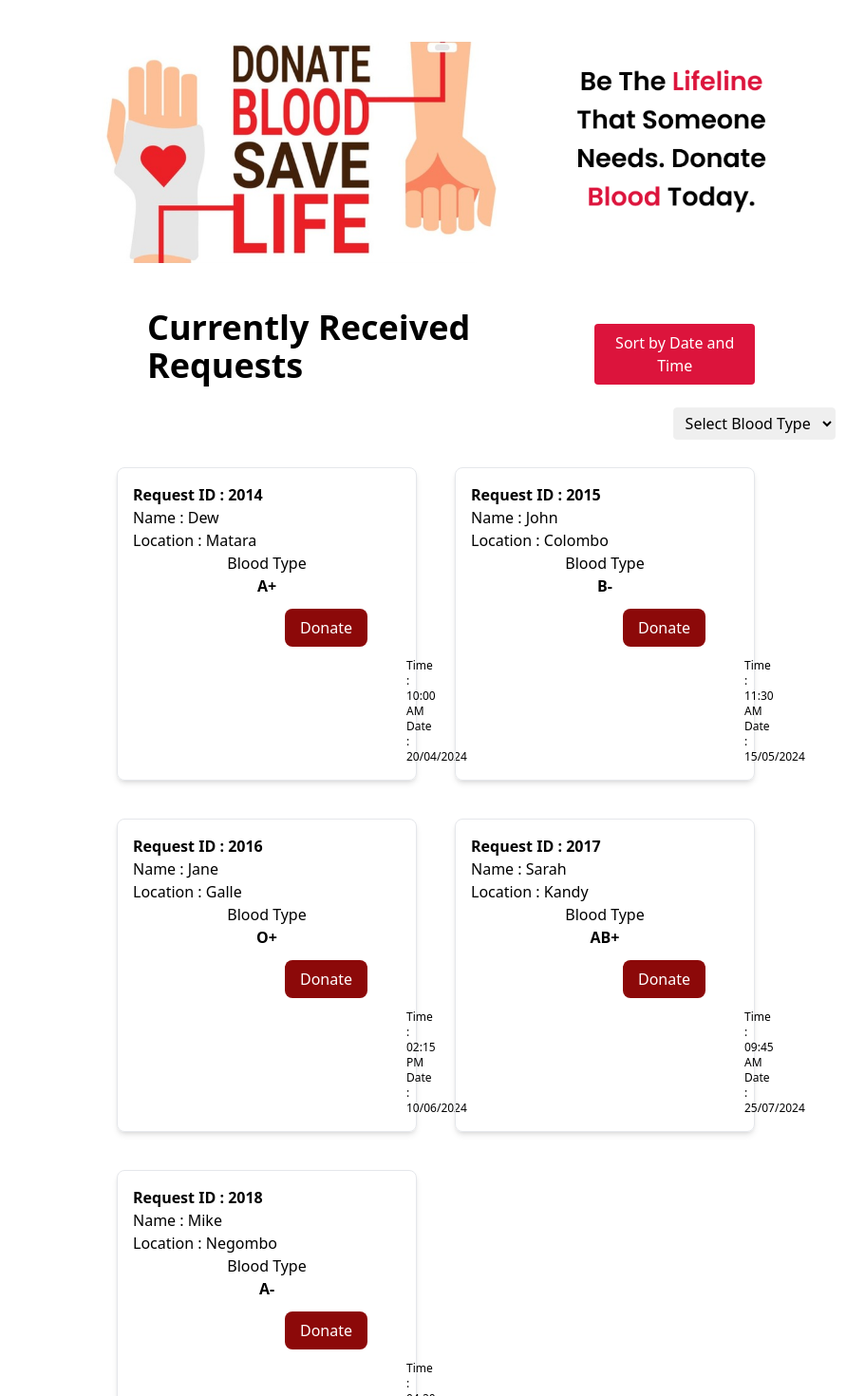
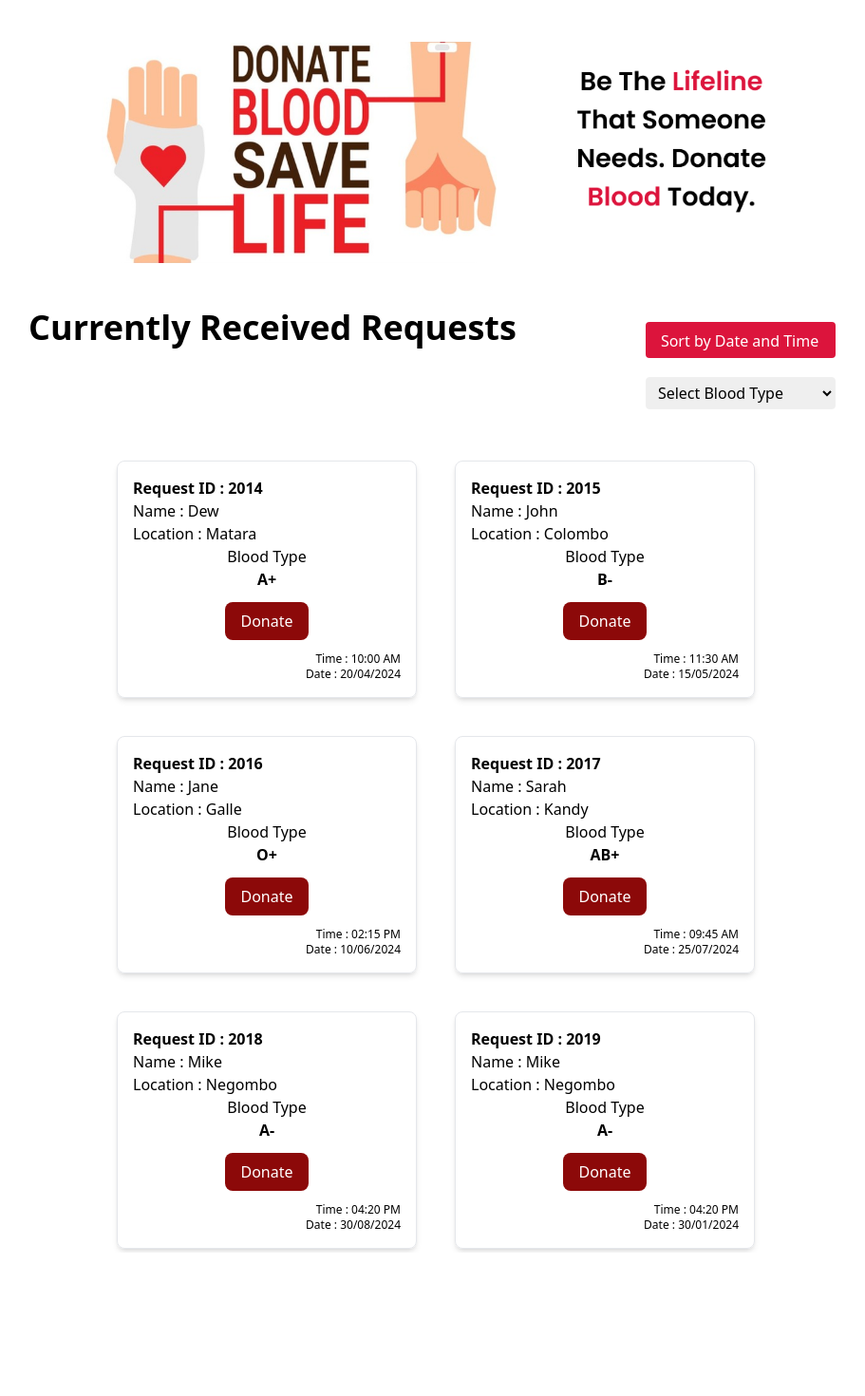
Before and after one commit to thisha-me/blood-chain-frontend, a React (Create React App) app: page / in a window 1280 px wide. Shown: the top 1470 px of the page at 95% size, without its empty margins (181-1092 px from the left). After the commit the page ends 1319 px from the top, so only its background shows below. Built offline with nearby package versions, Linux system fonts and the light colour scheme.

Commit message:
Add sort by date function and some changes on Recipient's details section

```diff
--- a/src/Pages/DonationCards.js
+++ b/src/Pages/DonationCards.js
@@ -1,107 +1,165 @@
-import React, { useState } from 'react';
-import donateBlood from '../Images/Rectangle 53.png';
-import '../Styles/DonationCard.css';
-import statement from '../Images/statement.png';
-
+/* eslint-disable react/jsx-no-duplicate-props */
+import React, { useState } from "react";
+import donateBlood from "../Images/Rectangle 53.png";
+import "../Styles/DonationCard.css";
+import statement from "../Images/statement.png";
 
 const requestData = [
   {
-    id: '2014',
-    name: 'Dew',
-    location: 'Matara',
-    bloodType: 'A+',
-    date: '20/04/2024',
-    time: '10:00 AM',
-    donationCenter: 'Matara Hospital',
-    contactNumber: '1234567890',
+    id: "2014",
+    name: "Dew",
+    location: "Matara",
+    bloodType: "A+",
+    date: "20/04/2024",
+    time: "10:00 AM",
+    donationCenter: "Matara Hospital",
+    contactNumber: "1234567890",
   },
   {
-    id: '2015',
-    name: 'John',
-    location: 'Colombo',
-    bloodType: 'B-',
-    date: '15/05/2024',
-    time: '11:30 AM',
-    donationCenter: 'Colombo Hospital',
-    contactNumber: '9876543210',
+    id: "2015",
+    name: "John",
+    location: "Colombo",
+    bloodType: "B-",
+    date: "15/05/2024",
+    time: "11:30 AM",
+    donationCenter: "Colombo Hospital",
+    contactNumber: "9876543210",
   },
   {
-    id: '2016',
-    name: 'Jane',
-    location: 'Galle',
-    bloodType: 'O+',
-    date: '10/06/2024',
-    time: '02:15 PM',
-    donationCenter: 'Galle Hospital',
-    contactNumber: '5678901234',
+    id: "2016",
+    name: "Jane",
+    location: "Galle",
+    bloodType: "O+",
+    date: "10/06/2024",
+    time: "02:15 PM",
+    donationCenter: "Galle Hospital",
+    contactNumber: "5678901234",
   },
   {
-    id: '2017',
-    name: 'Sarah',
-    location: 'Kandy',
-    bloodType: 'AB+',
-    date: '25/07/2024',
-    time: '09:45 AM',
-    donationCenter: 'Kandy Hospital',
-    contactNumber: '4321098765',
+    id: "2017",
+    name: "Sarah",
+    location: "Kandy",
+    bloodType: "AB+",
+    date: "25/07/2024",
+    time: "09:45 AM",
+    donationCenter: "Kandy Hospital",
+    contactNumber: "4321098765",
   },
   {
-    id: '2018',
-    name: 'Mike',
-    location: 'Negombo',
-    bloodType: 'A-',
-    date: '30/08/2024',
-    time: '04:20 PM',
-    donationCenter: 'Negombo Hospital',
-    contactNumber: '6789012345',
+    id: "2018",
+    name: "Mike",
+    location: "Negombo",
+    bloodType: "A-",
+    date: "30/08/2024",
+    time: "04:20 PM",
+    donationCenter: "Negombo Hospital",
+    contactNumber: "6789012345",
+  },
+  {
+    id: "2019",
+    name: "Mike",
+    location: "Negombo",
+    bloodType: "A-",
+    date: "30/01/2024",
+    time: "04:20 PM",
+    donationCenter: "Negombo Hospital",
+    contactNumber: "6789012345",
   },
 ];
 
 const DonationCards = () => {
-  const [selectedRequest, setSelectedRequest] = useState(null);
+  const [selectedRequest, setRequest] = useState(null);
   const [showPopup, setShowPopup] = useState(false);
-  const [selectedBloodType, setSelectedBloodType] = useState(null);
+  const [selectedBloodType, setBloodType] = useState(null);
   const [sortedRequests, setSortedRequests] = useState([...requestData]);
-  const [sortAscending, setSortAscending] = useState(true); // Initial sorting direction
+  const [isAscending, setIsAscending] = useState(true);
 
   const filterRequests = () => {
     if (selectedBloodType) {
-      return sortedRequests.filter(request => request.bloodType === selectedBloodType);
+      return sortedRequests.filter(
+        (request) => request.bloodType === selectedBloodType
+      );
     }
     return sortedRequests;
   };
 
-  const sortRequestsByDateTime = () => {
-    const sorted = [...sortedRequests].sort((a, b) => {
-      const dateA = new Date(`${a.date} ${a.time}`);
-      const dateB = new Date(`${b.date} ${b.time}`);
-      return sortAscending ? dateA - dateB : dateB - dateA;
+  const convertToDateObject = (dateString, timeString) => {
+    const dateParts = dateString.split("/");
+    const timeParts = timeString.split(" ");
+    const year = parseInt(dateParts[2]);
+    const month = parseInt(dateParts[1]) - 1;
+    const day = parseInt(dateParts[0]);
+    const hours = parseInt(timeParts[0].split(":")[0]);
+    const minutes = parseInt(timeParts[0].split(":")[1]);
+    return new Date(year, month, day, hours, minutes);
+  };
+
+  const sortRequestsByDateAndTime = () => {
+    const sortedData = [...sortedRequests];
+
+    sortedData.sort((a, b) => {
+      const dateA = convertToDateObject(a.date, a.time);
+      const dateB = convertToDateObject(b.date, b.time);
+      return dateA - dateB;
     });
 
-    setSortedRequests(sorted);
-    setSortAscending(!sortAscending); // Toggle sorting direction
+    if (isAscending) {
+      sortedData.sort((a, b) => {
+        const timeA = new Date(a.time).getTime();
+        const timeB = new Date(b.time).getTime();
+
+        return timeA - timeB;
+      });
+    } else {
+      sortedData.sort((a, b) => {
+        const timeA = new Date(a.time).getTime();
+        const timeB = new Date(b.time).getTime();
+
+        return timeB - timeA;
+      });
+    }
+
+    setSortedRequests(sortedData);
+
+    setIsAscending(!isAscending);
   };
 
+  const resetSorting = () => {
+    setSortedRequests([...requestData]);
+  };
 
   return (
     <div className="py-1 px-4 md:px-10 lg:px-20 mt-10">
       <div className="donate-blood-container">
-        <img src={donateBlood} alt="donateBlood" className="flex items-center w-1/2 md:w-1/3 lg:w-1/3 mb-6 md:mb-8 lg:mb-12" />
-        <img src={statement} alt="statement" className="flex items-center w-1/3 md:w-1/3 lg:w-1/6 ml-4 md:ml-10 lg:ml-20" />
+        <img
+          src={donateBlood}
+          alt="donateBlood"
+          className="flex items-center w-1/2 md:w-1/3 lg:w-1/3 mb-6 md:mb-8 lg:mb-12"
+        />
+        <img
+          src={statement}
+          alt="statement"
+          className="flex items-center w-1/3 md:w-1/3 lg:w-1/6 ml-4 md:ml-10 lg:ml-20"
+        />
       </div>
 
-      <div className="mb-2 flex flex-col md:flex-row items-center justify-between">
-        <p className="text-4xl font-bold mb-4 md:mb-0 md:ml-80">Currently Received Requests</p>
-        <button onClick={sortRequestsByDateTime} className=" d:mr-6 md:ml-0 md:mr-72 md:w-auto px-2 py-2 bg-mainColorLighter hover:mainColor text-backgroundColor rounded ">
+      <div className="mb-10 flex flex-col md:flex-row items-center justify-center md:w-auto gap-32">
+  <p className="text-4xl font-bold  md:mb-20 md:w-auto ">
+    Currently Received Requests
+  </p>
+
+  <div className="grid grid-cols-1 md:grid-cols-1 gap-5 md:w-auto">
+    <button
+      className="flex min-w-[200px] justify-content: flex-start align-items: center px-4 py-2 bg-mainColorLighter hover:mainColor text-backgroundColor rounded mx-2 max-h-[38px]"
+      onClick={sortRequestsByDateAndTime} onDoubleClick={resetSorting}
+    >
       Sort by Date and Time
     </button>
-      </div>
 
-      <div className="bloodSort mb-4">
     <select
       value={selectedBloodType}
-          onChange={(e) => setSelectedBloodType(e.target.value)}
-          className="border border-secondaryColor px-2 py-1 rounded w-15 md:w-auto md:mr-72"
+      onChange={(e) => setBloodType(e.target.value)}
+      className="border border-secondaryColor px-2 py-1 rounded mx-2 md:w-auto min-w-[200px]"
     >
       <option value={null}>Select Blood Type</option>
       <option value="">ALL</option>
@@ -115,43 +173,70 @@ const DonationCards = () => {
       <option value="O-">O-</option>
     </select>
   </div>
+</div>
 
-      <div className="grid grid-cols-1 md:grid-cols-2 lg:grid-cols-3 gap-10 px-26 md:px-20 lg:px-72">
-        {filterRequests().map(request => (
+
+      <div className="grid grid-cols-1 md:grid-cols-2 lg:grid-cols-3 gap-10 px-26 md:px-20 lg:px-72 ">
+        {filterRequests().map((request) => (
           <div key={request.id} className="shadow-md border rounded-lg p-4">
             <p className="font-bold">Request ID : {request.id}</p>
             <p>Name : {request.name}</p>
             <p>Location : {request.location}</p>
-            <p className='text-center'>Blood Type  </p>
-            <p className='text-center font-extrabold'>{request.bloodType} </p>
-            <button onClick={() => {
-              setSelectedRequest(request);
+            <p className="text-center">Blood Type </p>
+            <p className="text-center font-extrabold">{request.bloodType} </p>
+            <div className="text-center">
+
+              <button
+                onClick={() => {
+                  setRequest(request);
                   setShowPopup(true);
-            }} className="ml-40 my-3 px-4 py-2 bg-mainColor text-backgroundColor rounded-lg ">Donate</button>
-            <p className='ml-72 text-xs'>Time : {request.time}</p>
-            <p className='ml-72 text-xs'>Date : {request.date}</p>
+                }}
+                className="my-3 px-4 py-2 bg-mainColor text-backgroundColor rounded-lg"
+              >
+                Donate
+              </button>
+            </div>
+            <p className="text-right text-xs">Time : {request.time}</p>
+            <p className="text-right text-xs">Date : {request.date}</p>
           </div>
         ))}
       </div>
 
       {showPopup && (
   <div className="fixed top-0 left-0 w-full h-full bg-secondaryColor bg-opacity-60 flex items-center justify-center">
-      <div className="bg-white p-6 w-1/3 h-1/2 rounded shadow-lg">
-      <button onClick={() => setShowPopup(false)} className="ml-96 px-10 py-2 text-textColor font-bold rounded hover:mainColor">X</button>
+    <div className="bg-white p-4 md:p-6 w-full md:w-3/4 lg:w-1/2 max-w-lg h-auto rounded shadow-lg">
+      <button
+        onClick={() => setShowPopup(false)}
+        className="ml-auto flex text-center py-1 text-textColor hover:mainColor font-bold rounded"
+      >
+        X
+      </button>
 
-        <div className='text-3xl text-center font-bold mb-8 flex flex-col md:flex-row items-center gap-4 ml-24'>Recipient's <div className='text-mainColorLighter'> Details</div></div>
-          <div className='font-bold px-5'>
-          <p className='py-1'>Recipient Name : {selectedRequest.name}</p>
-          <p className='py-1'>Donation Center : {selectedRequest.location}</p>
-          <p className='py-1'>Contact Number : {selectedRequest.contactNumber}</p>
-          <p className='py-1'>Blood Type : {selectedRequest.bloodType}</p>
+      <div className="text-2xl flex justify-center font-bold mb-4 md:mb-8 gap-4">
+        Recipient's <div className="text-mainColorLighter">Details</div>
+      </div>
 
+      <div className="font-bold grid grid-cols-1 md:grid-cols-2 gap-4 px-4">
+        <p className="py-1">Recipient Name:</p>
+        <p className="py-1">{selectedRequest.name}</p>
+        <p className="py-1">Donation Center:</p>
+        <p className="py-1">{selectedRequest.location}</p>
+        <p className="py-1">Contact Number:</p>
+        <p className="py-1">{selectedRequest.contactNumber}</p>
+        <p className="py-1">Blood Type:</p>
+        <p className="py-1">{selectedRequest.bloodType}</p>
       </div>
-        <button className='bg-mainColor text-backgroundColor px-8 py-2 rounded-lg ml-40 mt-8 mb-5'><a href={`tel:${selectedRequest.contactNumber}`}>Contact Now</a></button>
 
+      <div className="flex justify-center mt-4 md:mt-8 mb-2 md:mb-5">
+        <button className="bg-mainColor text-backgroundColor px-4 md:px-8 py-2 rounded-lg">
+          <a href={`tel:${selectedRequest.contactNumber}`}>Contact Now</a>
+        </button>
+      </div>
     </div>
   </div>
 )}
+
+
     </div>
   );
 };
--- a/src/Styles/DonationCard.css
+++ b/src/Styles/DonationCard.css
@@ -1,6 +1,6 @@
 .bloodSort{
-    display: flex;
-    margin-left: 70%;
+    /* display: flex; */
+    /* margin-left: 70%; */
     padding-bottom: 1%;
 }
 
```
Lines whose indentation alone changed are shown as unchanged.
